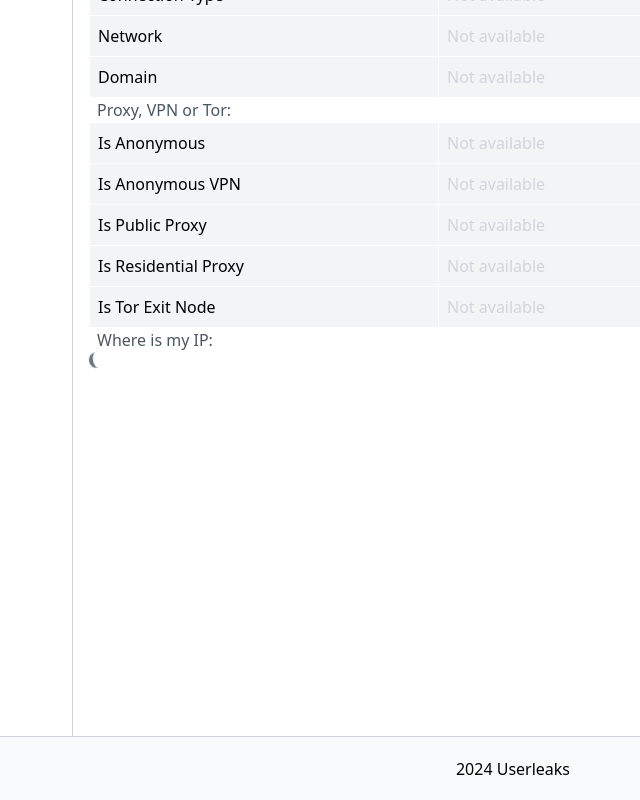
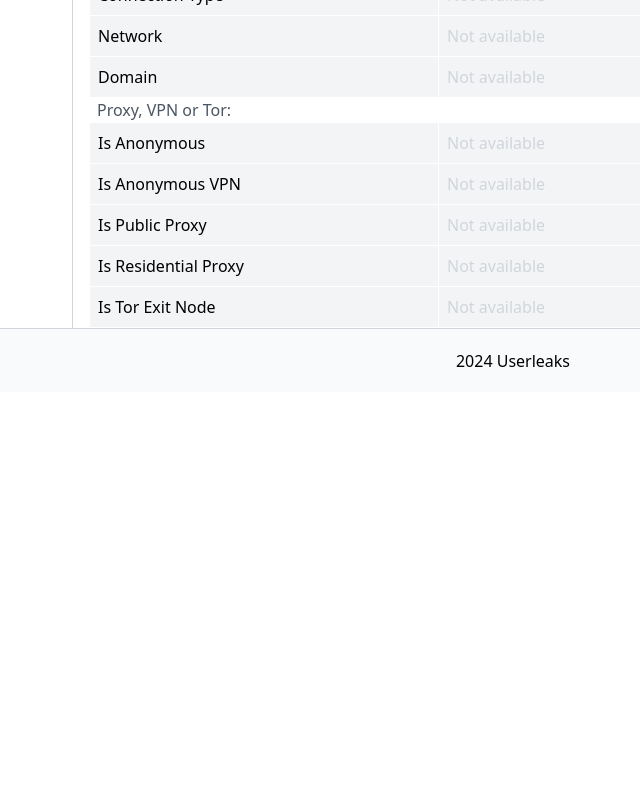
Before and after one commit to LukasTr1980/userleaks, a Next.js app in the folder frontend/: page /ipaddress in a window 1280 px wide. Shown: the part 671-1471 px from the top of the page, without its empty margins (127-767 px from the left). After the commit the page ends 1063 px from the top, so only its background shows below. Built offline with nearby package versions, Linux system fonts and the light colour scheme.

Commit message:
Fixing crash on hostname not available

```diff
--- a/frontend/app/ipaddress/page.tsx
+++ b/frontend/app/ipaddress/page.tsx
@@ -98,14 +98,14 @@ export default function Page() {
                 </tbody>
             </table>
 
-            <div className="grid px-2"><span className="text-gray-600">Where is my IP:</span></div>
+            {/*<div className="grid px-2"><span className="text-gray-600">Where is my IP:</span></div>
             <div className="container w-full h-96">
                 {isLocationAndTraitsLoading || !latitude || !longitude || !accuracyRadius || !ipv4Address ? (
                     <Loading />
                 ) : (
                     <GoogleMaps latitude={latitude} longitude={longitude} accuracyRadius={accuracyRadius} ipaddress={ipv4Address} />
                 )}
-            </div>
+            </div>*/}
         </>
     );
 }
```
